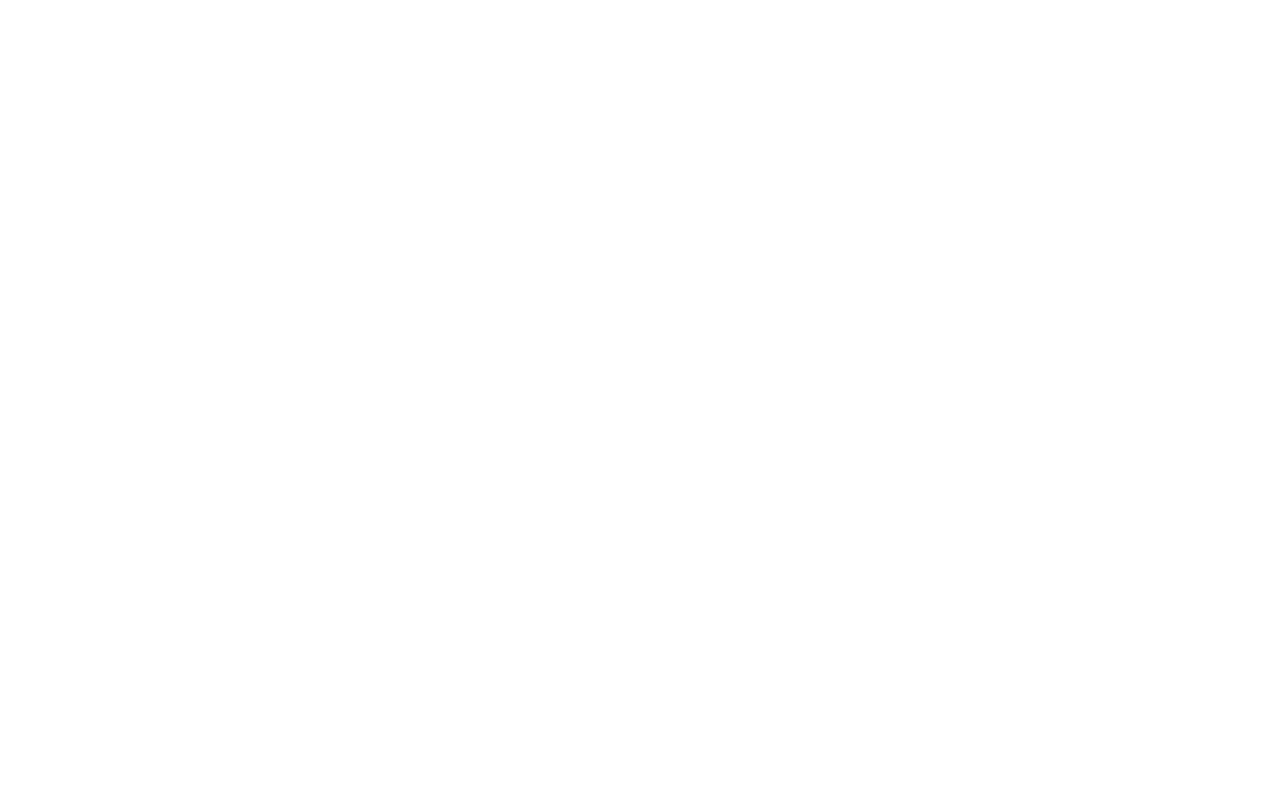
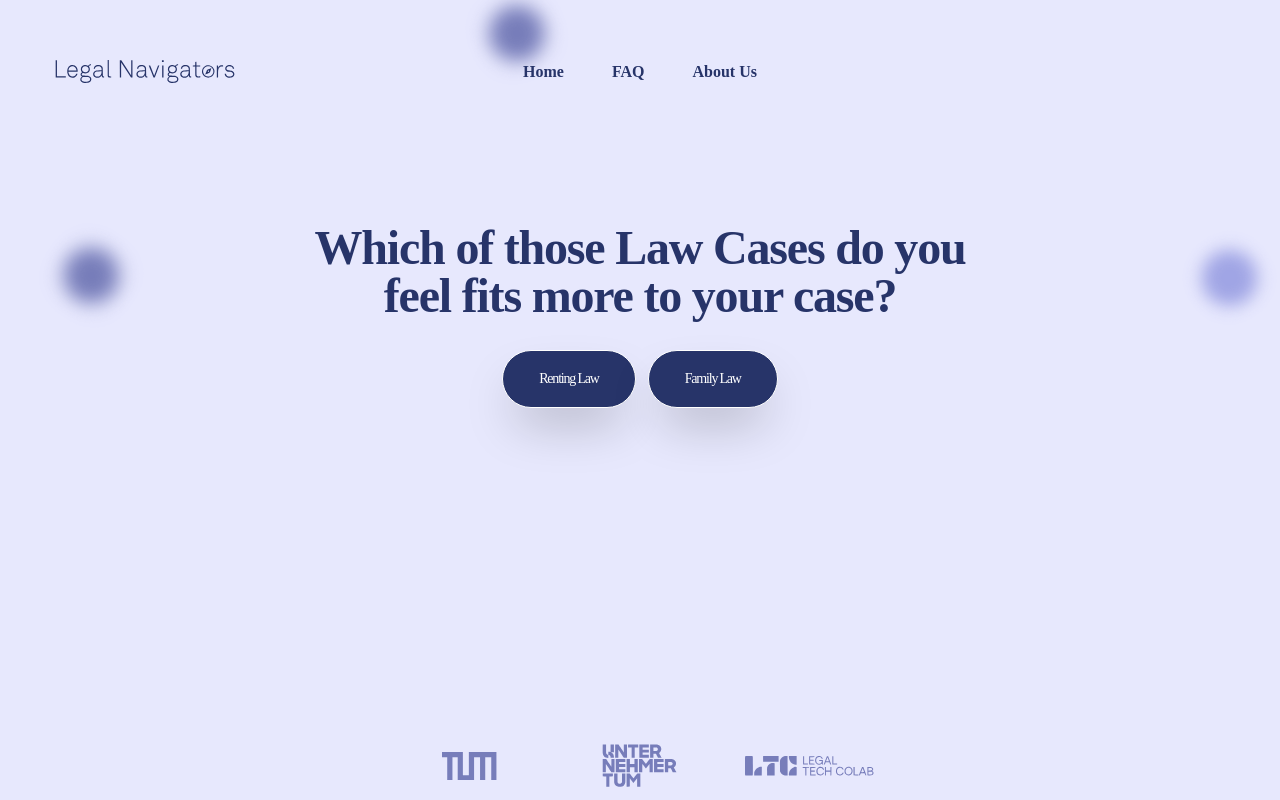
Before and after one commit to staub03/legal-navigators, a React (Create React App) app: page /formpage in a window 1280 px wide. Before the commit this address had no page. Built offline with nearby package versions, Linux system fonts and the light colour scheme.

Commit message:
added first and second form completion pages

```diff
--- a/src/App.js
+++ b/src/App.js
@@ -2,6 +2,8 @@ import { Routes, Route } from "react-router-dom"
 import LandingPage from "./pages/landingpage"
 import AboutPage from "./pages/aboutus"
 import FaqPage from "./pages/faq"
+import Formpage from "./pages/formpage"
+import Formpage2 from "./pages/formpage2"
 
 function App() {
   return (
@@ -10,6 +12,8 @@ function App() {
         <Route path="/" element={ <LandingPage/> } />
         <Route path="/about" element={ <AboutPage/> } />
         <Route path="/faq" element={ <FaqPage/> } />
+        <Route path="/formpage" element={ <Formpage/> } />
+        <Route path="/formpage2" element={ <Formpage2/> } />
       </Routes>
     </div>
   )
--- a/src/components/aboutUsContent.js
+++ b/src/components/aboutUsContent.js
@@ -1,13 +1,13 @@
 
 const people = [
     {
-      name: 'Julia Valente Rabelo Costa',
+      name: 'Julia Valente',
       role: 'Digital Business Modelling Student',
       imageUrl:
         'https://images.unsplash.com/photo-1494790108377-be9c29b29330?ixlib=rb-1.2.1&ixid=eyJhcHBfaWQiOjEyMDd9&auto=format&fit=facearea&facepad=2&w=256&h=256&q=80',
     },
     {
-        name: 'Adriano Silveira de Araujo Neto',
+        name: 'Adriano Neto',
         role: 'Management & Technology Student',
         imageUrl:
           'https://images.unsplash.com/photo-1494790108377-be9c29b29330?ixlib=rb-1.2.1&ixid=eyJhcHBfaWQiOjEyMDd9&auto=format&fit=facearea&facepad=2&w=256&h=256&q=80',
--- /dev/null
+++ b/src/components/formPageContent.js
@@ -0,0 +1,46 @@
+import { Fragment, useState } from 'react';
+import { useNavigate } from 'react-router-dom';
+import Typewriter from 'typewriter-effect';
+import { Button, Progress } from 'flowbite-react';
+import { Transition } from '@headlessui/react';
+import { Dialog } from '@headlessui/react';
+
+export default function FormPageContent() {
+
+    const [selectedLawCase, setSelectedLawCase] = useState('');
+    const navigate = useNavigate();
+    const [warningOpen, setWarningOpen] = useState(false);
+
+    function handleClick(lawCase) {
+        setWarningOpen(true);
+        setSelectedLawCase(lawCase);
+        console.log(selectedLawCase)
+        navigate('/formpage2');
+    }
+    return (
+        <div className="relative mx-auto max-w-2xl py-32 sm:py-48 lg:py-56">
+            <div className="text-center">
+                <h1 className="font-akkurat text-legalnavverydarkpurple text-4xl font-bold tracking-tight text-gray-900 sm:text-5xl">
+                    Which of those Law Cases do you feel fits more to your case?
+                    <div className='case-selection'>
+                        <Progress progress={20} />
+                        <Button
+                            onClick={() => handleClick('renting')}
+                            type="button"
+                            className="font-akkurat text-[#ffffff] bg-legalnavverydarkpurple hover:-translate hover:scale-110 hover:bg-legalnavdarkpurple duration-300 focus:outline-none font-medium rounded-full text-sm px-5 py-2.5 text-center mb-2 shadow-2xl mr-3"
+                        >
+                            Renting Law
+                        </Button>
+                        <Button
+                            onClick={() => handleClick('renting')}
+                            type="button"
+                            className="font-akkurat text-[#ffffff] bg-legalnavverydarkpurple hover:-translate hover:scale-110 hover:bg-legalnavdarkpurple duration-300 focus:outline-none font-medium rounded-full text-sm px-5 py-2.5 text-center mb-2 shadow-2xl"
+                        >
+                            Family Law
+                        </Button>
+                    </div>
+                </h1>
+            </div>
+        </div>
+    )
+}
--- /dev/null
+++ b/src/components/formPageContent2.js
@@ -0,0 +1,43 @@
+import { Fragment, useState } from 'react';
+import { useNavigate } from 'react-router-dom';
+import Typewriter from 'typewriter-effect';
+import { Button, Progress } from 'flowbite-react';
+import { Transition } from '@headlessui/react';
+import { Dialog } from '@headlessui/react';
+
+export default function FormPageContent2() {
+
+    const navigate = useNavigate();
+    const [warningOpen, setWarningOpen] = useState(false);
+
+    function handleClick() {
+        setWarningOpen(true);
+        navigate('/formpage2');
+    }
+    return (
+        <div className="relative mx-auto max-w-2xl py-32 sm:py-48 lg:py-56">
+            <div className="text-center">
+                <h1 className="font-akkurat text-legalnavverydarkpurple text-4xl font-bold tracking-tight text-gray-900 sm:text-5xl">
+                    Is your claim worth more than 5,000€
+                    <div className='case-selection'>
+                        <Progress progress={20} />
+                        <Button
+                            type="button"
+                            className="font-akkurat text-[#ffffff] bg-legalnavverydarkpurple hover:-translate hover:scale-110 hover:bg-legalnavdarkpurple duration-300 focus:outline-none font-medium rounded-full text-sm px-5 py-2.5 text-center mb-2 shadow-2xl mr-3"
+                        >
+                            YES
+                        </Button>
+                        <Button
+                            type="button"
+                            className="font-akkurat text-[#ffffff] bg-legalnavverydarkpurple hover:-translate hover:scale-110 hover:bg-legalnavdarkpurple duration-300 focus:outline-none font-medium rounded-full text-sm px-5 py-2.5 text-center mb-2 shadow-2xl"
+                        >
+                            NO
+                        </Button>
+                    </div>
+                    <div className='next'>
+                    </div>
+                </h1>
+            </div>
+        </div>
+    )
+}
--- a/src/components/landingPageContent.js
+++ b/src/components/landingPageContent.js
@@ -1,4 +1,5 @@
 import { Fragment, useState } from 'react';
+import { useNavigate } from 'react-router-dom';
 import Typewriter from 'typewriter-effect';
 import { Button } from 'flowbite-react';
 import { Transition } from '@headlessui/react';
@@ -6,7 +7,13 @@ import { Dialog } from '@headlessui/react';
 
 export default function LandingPageContent() {
 
-    let [warningOpen, setWarningOpen] = useState(false)
+    const navigate = useNavigate();
+    const [warningOpen, setWarningOpen] = useState(false);
+
+    function handleClick() {
+      setWarningOpen(true);
+      navigate('/formpage');
+    }
     return (
         <div className="relative mx-auto max-w-2xl py-32 sm:py-48 lg:py-56">
             <div className="text-center">
@@ -25,7 +32,11 @@ export default function LandingPageContent() {
                 </p>
             </div>
             <div className="mt-10 flex items-center justify-center gap-x-6">
-                <Button onClick={() => setWarningOpen(true)} type="button" class="font-akkurat text-[#ffffff] bg-legalnavverydarkpurple hover:-translate hover:scale-110 hover:bg-legalnavdarkpurple duration-300 focus:outline-none font-medium rounded-full text-sm px-5 py-2.5 text-center mb-2 shadow-2xl">
+                <Button
+                    onClick={handleClick}
+                    type="button"
+                    className="font-akkurat text-[#ffffff] bg-legalnavverydarkpurple hover:-translate hover:scale-110 hover:bg-legalnavdarkpurple duration-300 focus:outline-none font-medium rounded-full text-sm px-5 py-2.5 text-center mb-2 shadow-2xl"
+                >
                     Find the right court for your case now
                 </Button>
             </div>
--- a/src/index.css
+++ b/src/index.css
@@ -100,3 +100,18 @@ code {
   transform-origin: -10vw 18vh;
   box-shadow: -14vmin 0 2.2188689582212557vmin currentColor;
 }
+
+.case-selection {
+  display: flex;
+  flex-direction: row;
+  justify-content: center;
+  padding: 30px;
+  align-items: center;
+  width: 100%;
+}
+
+.next {
+  display: flex;
+  justify-content: center;
+  align-items: center;
+}
--- /dev/null
+++ b/src/pages/formpage.js
@@ -0,0 +1,18 @@
+import { Fragment, useState } from 'react';
+import Footer from '../components/footer';
+import Header from '../components/header';
+import FormPageContent from '../components/formPageContent';
+import Background from '../components/background';
+
+export default function Formpage() {
+  let [warningOpen, setWarningOpen] = useState(false)
+
+return (
+  <div class="flex flex-col h-screen">
+    <Background/>
+    <Header/>
+    <FormPageContent/>
+    <Footer/>
+  </div>
+  )
+}
--- /dev/null
+++ b/src/pages/formpage2.js
@@ -0,0 +1,18 @@
+import { Fragment, useState } from 'react';
+import Footer from '../components/footer';
+import Header from '../components/header';
+import FormPageContent2 from '../components/formPageContent2';
+import Background from '../components/background';
+
+export default function Formpage2() {
+  let [warningOpen, setWarningOpen] = useState(false)
+
+return (
+  <div class="flex flex-col h-screen">
+    <Background/>
+    <Header/>
+    <FormPageContent2/>
+    <Footer/>
+  </div>
+  )
+}
```
